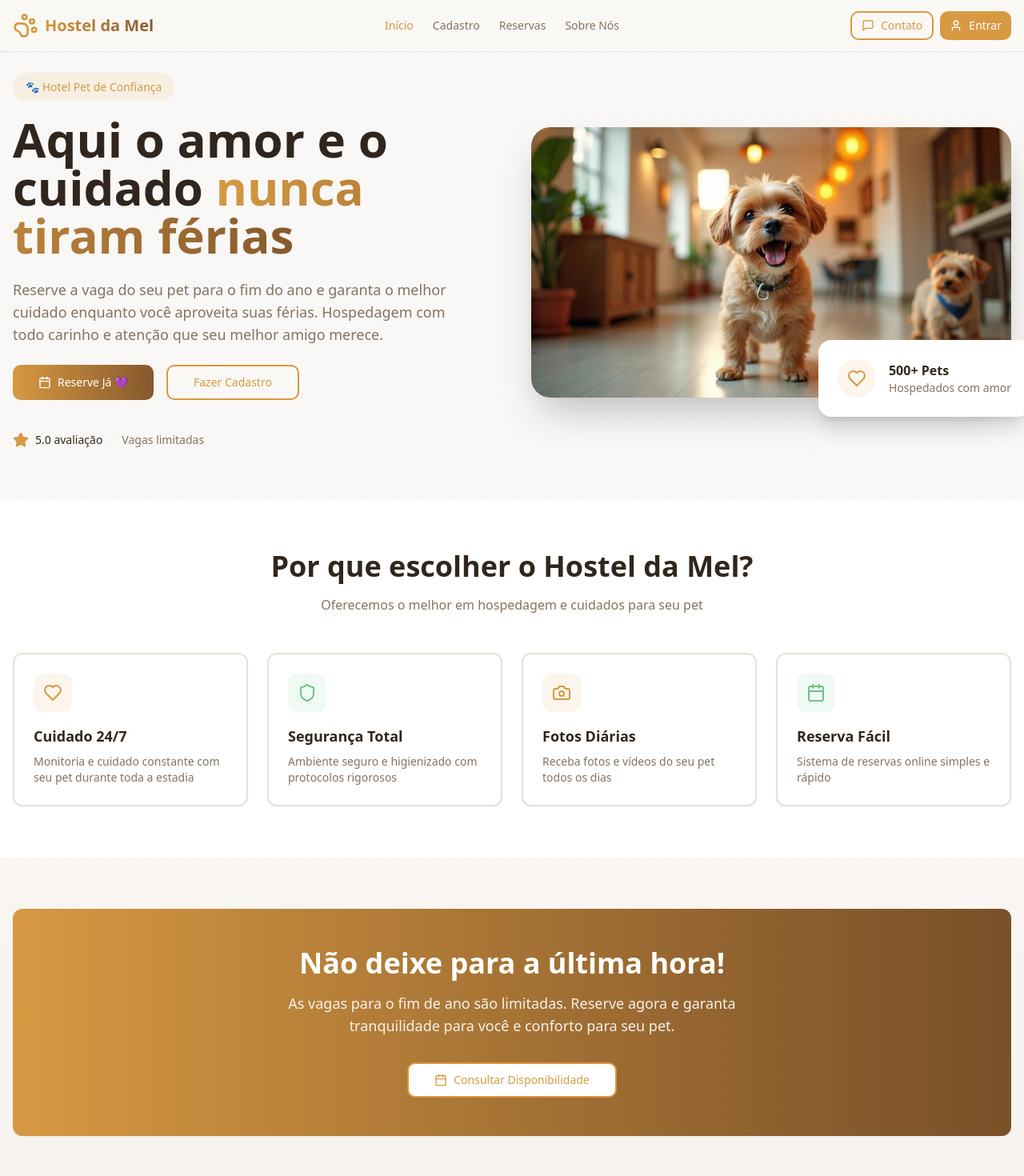
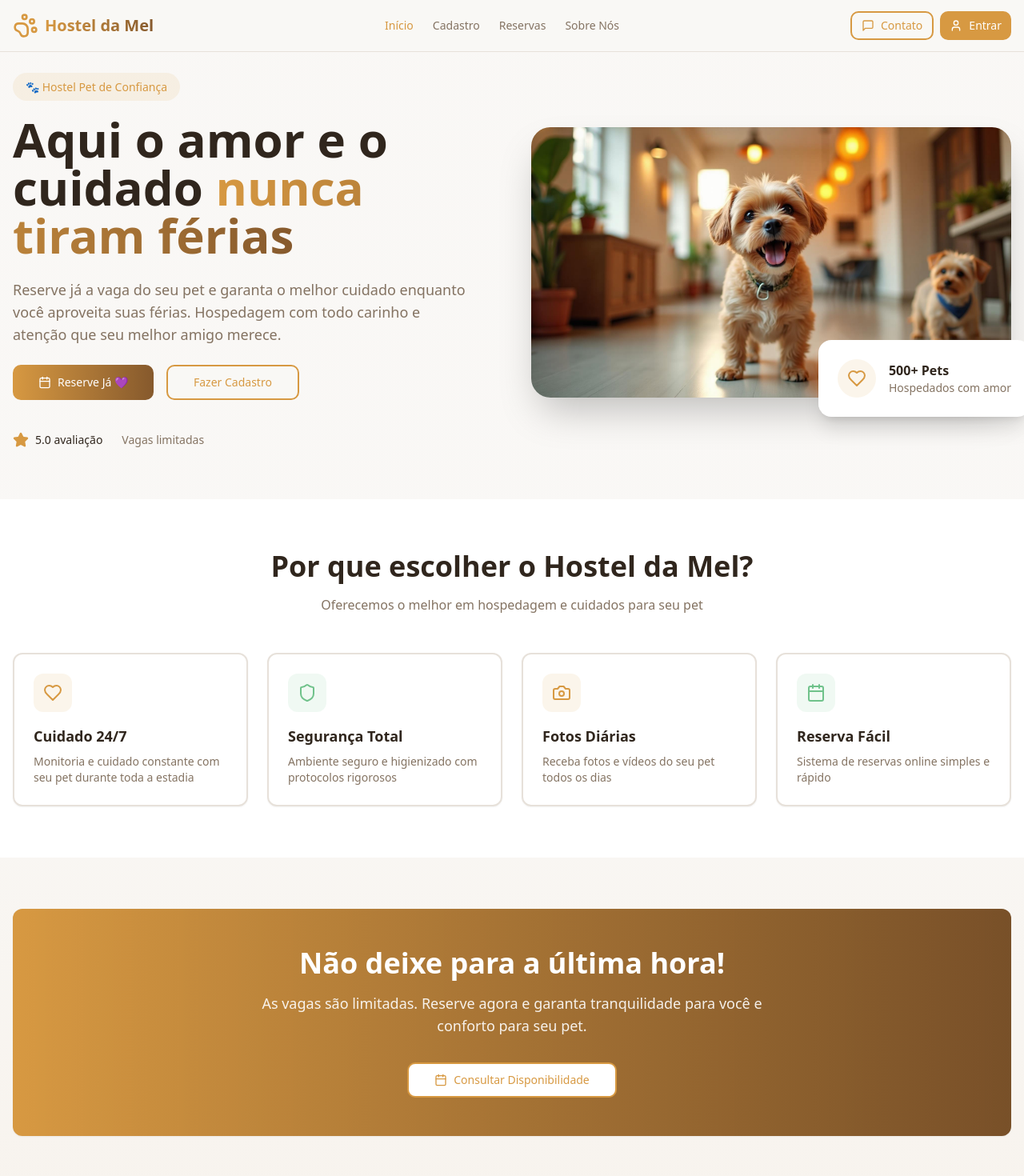
Before and after one commit to hostel-da-mel/mel-pet-hub, a React (Vite) app: page / in a window 1280 px wide. Shown: the top 1470 px of the page at 80% size. Built offline with nearby package versions, Linux system fonts and the light colour scheme; no server answers.

Commit message:
ajuste nas descricoes

```diff
--- a/src/config/environment.ts
+++ b/src/config/environment.ts
@@ -6,8 +6,8 @@ interface EnvironmentConfig {
 }
 
 const FALLBACK_API_URLS: Record<Environment, string> = {
-  development: 'https://dev-api.hosteldamel.com',
-  homologation: 'https://hom-api.hosteldamel.com',
+  development: 'https://api.hosteldamel.com',
+  homologation: 'https://api.hosteldamel.com',
   production: 'https://api.hosteldamel.com',
 };
 
--- a/src/pages/Home.tsx
+++ b/src/pages/Home.tsx
@@ -17,7 +17,7 @@ const Home = () => {
             <div className="space-y-6">
               <div className="inline-block">
                 <span className="px-4 py-2 bg-primary/10 text-primary rounded-full text-sm font-medium">
-                  🐾 Hotel Pet de Confiança
+                  🐾 Hostel Pet de Confiança
                 </span>
               </div>
 
@@ -29,7 +29,7 @@ const Home = () => {
               </h1>
 
               <p className="text-lg text-muted-foreground max-w-xl">
-                Reserve a vaga do seu pet para o fim do ano e garanta o melhor cuidado
+                Reserve já a vaga do seu pet e garanta o melhor cuidado
                 enquanto você aproveita suas férias. Hospedagem com todo carinho e atenção
                 que seu melhor amigo merece.
               </p>
@@ -157,7 +157,7 @@ const Home = () => {
                   Não deixe para a última hora!
                 </h2>
                 <p className="text-white/90 mb-8 text-lg">
-                  As vagas para o fim de ano são limitadas. Reserve agora e garanta
+                  As vagas são limitadas. Reserve agora e garanta
                   tranquilidade para você e conforto para seu pet.
                 </p>
                 <Button asChild size="lg" variant="outline" className="bg-white text-primary hover:bg-white/90">
```
Also changed, not shown: 1 other file (tests, documents, lock files or other folders).
